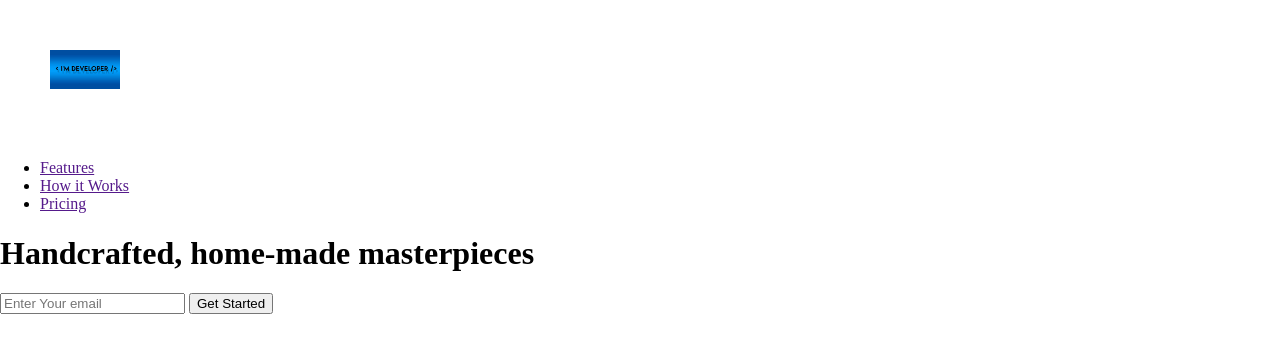
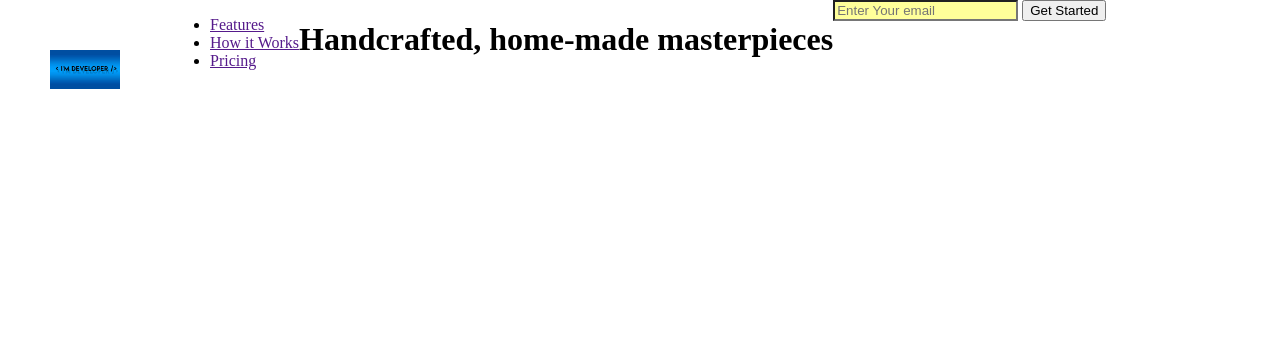
Before and after one commit to fredo509/gittry, a plain HTML site: page index.html in a window 1280 px wide. Drawn offline with Linux system fonts and the light colour scheme.

Commit message:
new property css

```diff
--- a/style.css
+++ b/style.css
@@ -1,13 +1,21 @@
-body{
+body {
     margin: 0;
     padding: 0;
 }
 
-#header{
+#header {
+    max-width: 100%;
+    display: flex;
+    flex-direction: row;
 
 }
-#header-img{
+
+#header-img {
     width: 70px;
     padding: 50px;
 
 }
+
+#email {
+    background-color: rgb(255, 255, 154);
+}
```
